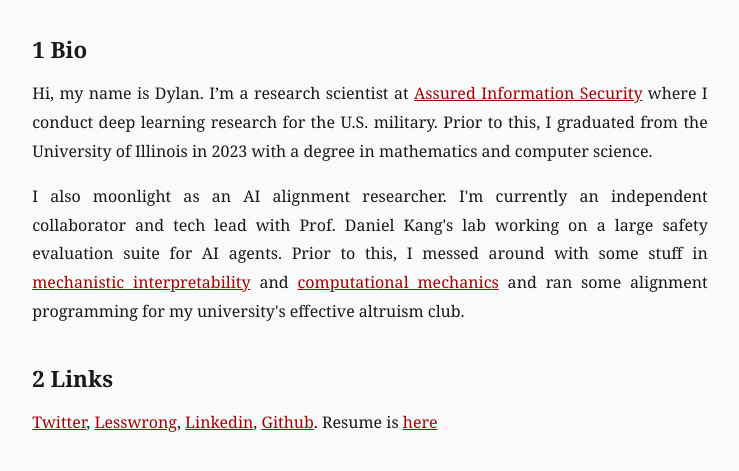
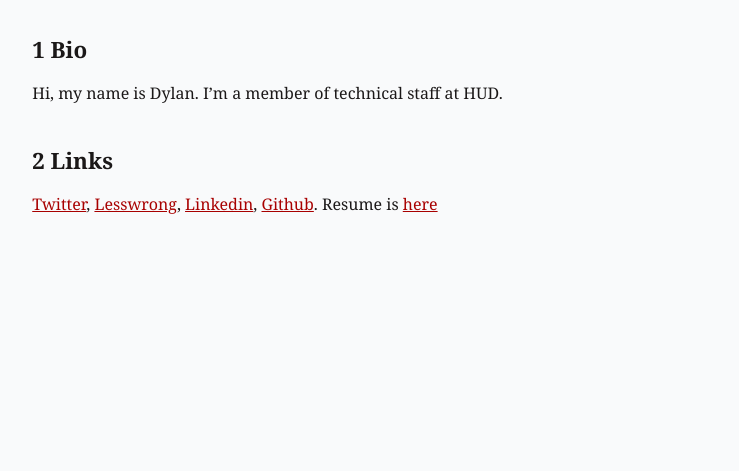
Before and after one commit to dylanbowman314/dylanbowman.github.io, a plain HTML site: page index.html in a window 1280 px wide. Shown: the part 157-628 px from the top of the page, without its empty margins (270-1009 px from the left). Drawn offline with Linux system fonts and the light colour scheme; a web font is replaced by a local one.

Commit message:
Update index.html

```diff
--- a/index.html
+++ b/index.html
@@ -27,17 +27,7 @@
    </div>
    <h3 class="sectionHead"><span class="titlemark">1   </span> <a
  id="x1-10001"></a>Bio</h3>
-<!--l. 21--><p class="noindent" >Hi, my name is Dylan. I&#8217;m a research scientist at <a
-href="ainfosec.com" >Assured Information Security</a> where
-I conduct deep learning research for the U.S. military. Prior to this, I graduated from
-the University of Illinois in 2023 with a degree in mathematics and computer
-science.
-</p><!--l. 25--><p class="noindent" >
-I also moonlight as an AI alignment researcher. I'm currently an independent collaborator
-and tech lead with Prof. Daniel Kang's lab working on a large safety evaluation suite for AI agents. Prior
-to this, I messed around with some stuff in <a href="https://docs.google.com/document/d/1CTlPTvxwDUoUOQ9rS2pyJCLfX9e9qowSbkItTzW4NwU/edit?usp=sharing">mechanistic interpretability</a> and
-<a href="https://www.apartresearch.com/project/unsupervised-recovery-of-hidden-markov-models-from-transformers-with-evolutionary-algorithms">computational mechanics</a> and
-ran some alignment programming for my university's effective altruism club.
+<!--l. 21--><p class="noindent" >Hi, my name is Dylan. I&#8217;m a member of technical staff at HUD.
 </p><!--l. 25--><p class="noindent" >
 </p>
    <h3 class="sectionHead"><span class="titlemark">2   </span> <a
```
